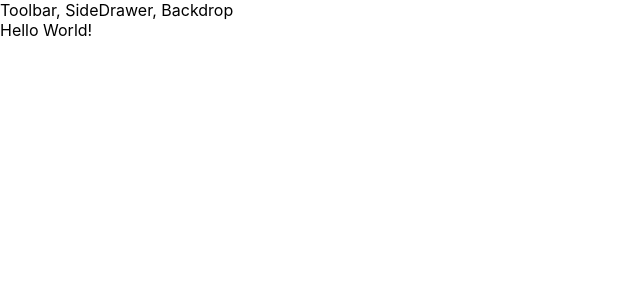
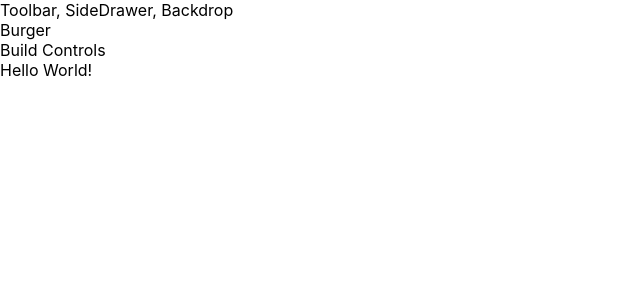
Before and after one commit to ilhamgusti/web-burger-builder, a React (Create React App) app: page / in a window 1280 px wide. Shown: the top 300 px of the page, without its empty margins (0-640 px from the left). Built offline with nearby package versions, Linux system fonts and the light colour scheme.

Commit message:
add Burger Builder Container

```diff
--- a/src/App.js
+++ b/src/App.js
@@ -1,11 +1,16 @@
 import React, { Component } from 'react'
 import Layout from './components/Layout/Layout'
+import BurgerBuilder from './containers/BurgerBuilder/BurgerBuilder'
 
 class App extends Component {
 	render() {
 		return (
 			<div>
-				<Layout> Hello World! </Layout>
+				<Layout>
+					{' '}
+					<BurgerBuilder />
+					Hello World!{' '}
+				</Layout>
 			</div>
 		)
 	}
--- /dev/null
+++ b/src/containers/BurgerBuilder/BurgerBuilder.js
@@ -0,0 +1,11 @@
+import React, { Component } from 'react'
+export default class BurgerBuilder extends Component {
+	render() {
+		return (
+			<>
+				<div>Burger</div>
+				<div>Build Controls</div>
+			</>
+		)
+	}
+}
```
